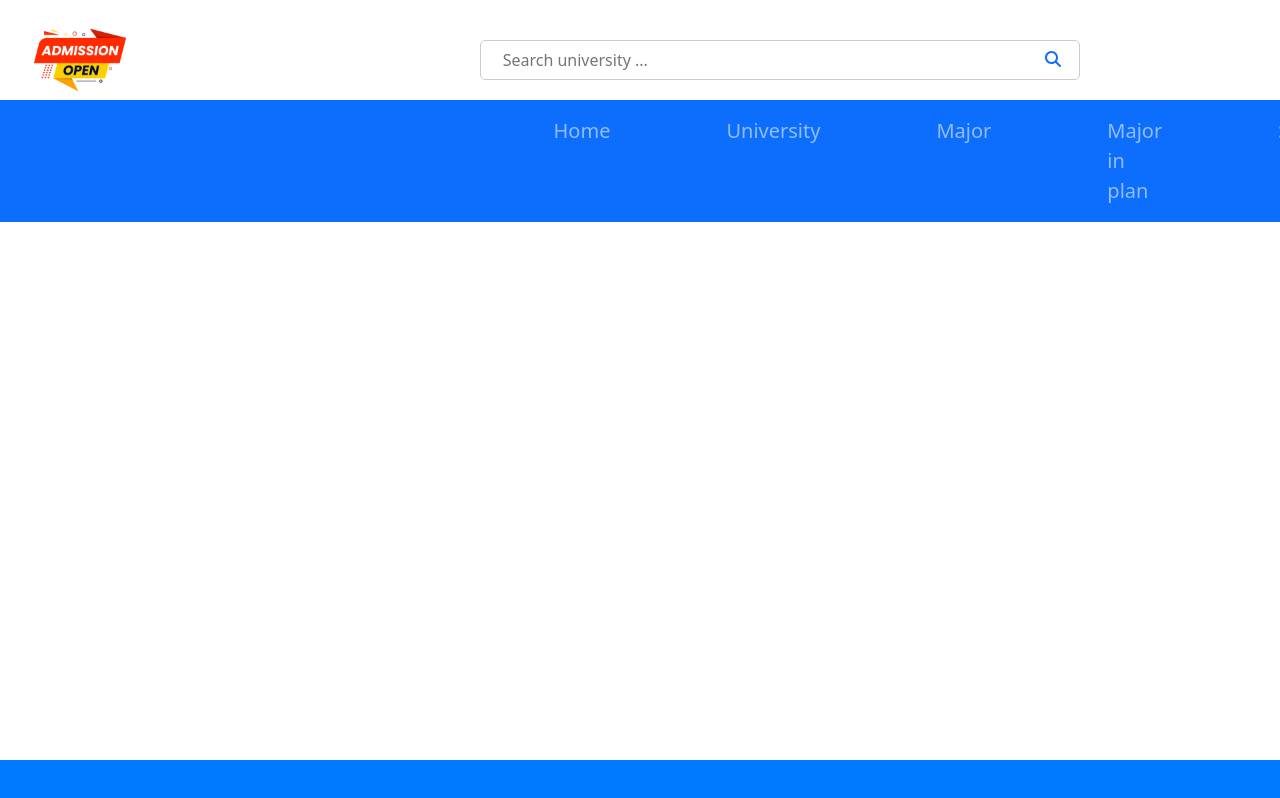
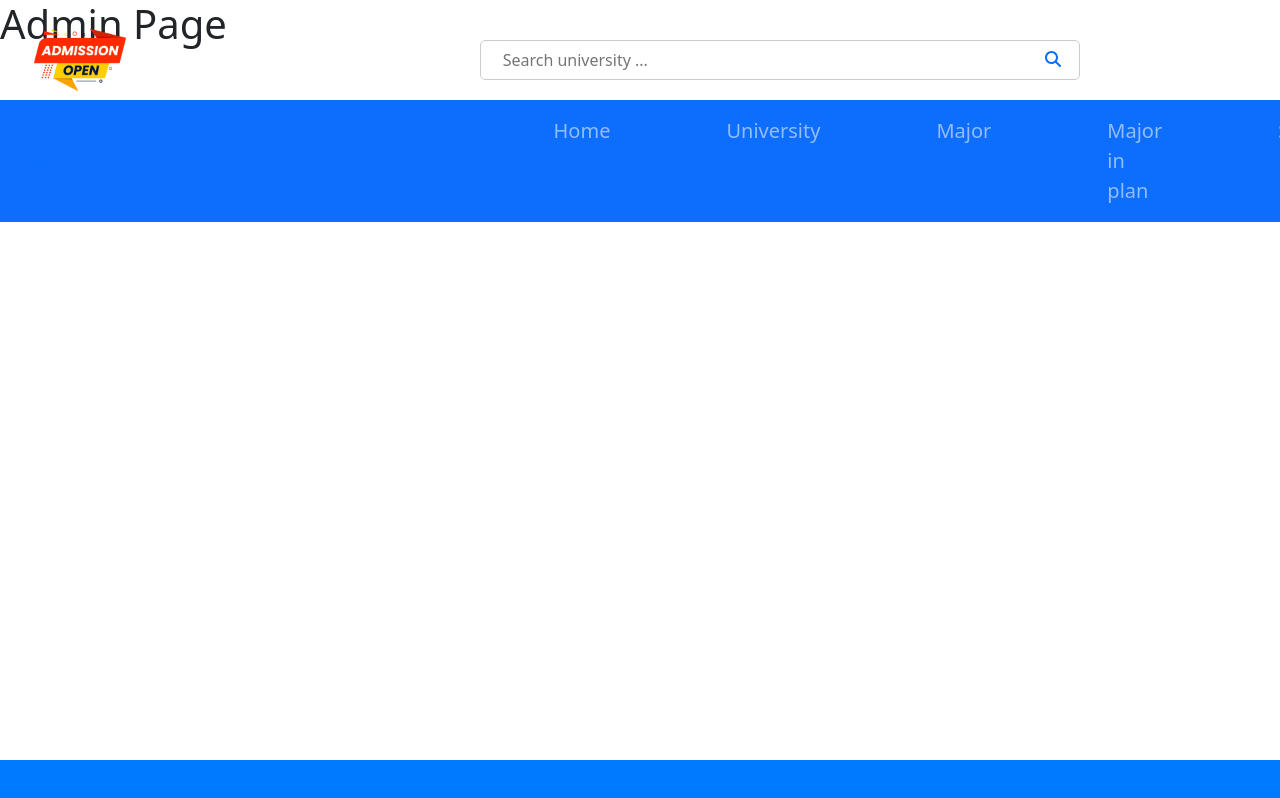
Before and after one commit to duyhuynhnguyentuan/UniversityAdmission_Client, a React (Create React App) app: page /admin in a window 1280 px wide. Built offline with nearby package versions, Linux system fonts and the light colour scheme.

Commit message:
Update authen

```diff
--- a/src/App.tsx
+++ b/src/App.tsx
@@ -12,6 +12,7 @@ import Major from './Pages/Major/Major';
 import Universitys from './Pages/HighSchool/Universitys';
 import 'bootstrap/dist/css/bootstrap.min.css';
 import Footer from './Home/Footer/Footer';
+import AdminPage from './components/AdminPage';
 
 
 function App() {
@@ -19,6 +20,7 @@ function App() {
     <Router>
       <Header />
       <Routes>
+      <Route path="/admin" element={<AdminPage />} />
         <Route path="/login" element={<LoginPage />} />
         <Route path="/register" element={<RegisterPage />} />
         <Route path="/profile" element={<ProfilePage />} />
--- /dev/null
+++ b/src/components/AdminPage.tsx
@@ -0,0 +1,9 @@
+const AdminPage = () => {
+  return (
+    <div>
+      <h1>Admin Page</h1>
+    </div>
+  );
+}
+
+export default AdminPage;
--- a/src/components/LoginPage.tsx
+++ b/src/components/LoginPage.tsx
@@ -25,9 +25,15 @@ const LoginPage: React.FC = () => {
       console.log("check login", response.data.token);
 
       if (response.status === 200 && response.data.token) {
+        if(response.data.role === 'admin'){
         setErrorMessage('');
         localStorage.setItem('token', response.data.token);
+        window.location.href = '/admin';
+        }else{
+          setErrorMessage('');
+        localStorage.setItem('token', response.data.token);
         window.location.href = '/home';
+        }
       } else {
         setErrorMessage('Invalid email or password');
       }
--- a/src/components/RegisterPage.tsx
+++ b/src/components/RegisterPage.tsx
@@ -20,7 +20,6 @@ const RegisterPage: React.FC = () => {
       alert('All fields are required');
       return;
     }
-
     if (password !== confirmPassword) {
       alert('Passwords do not match');
       return;
@@ -38,10 +37,10 @@ const RegisterPage: React.FC = () => {
       });
 
       // Check if the registration was successful based on the response
-      if (!response.data.error) {
+      if (response.status === 200) {
         setErrorMessage('');
         window.location.href = '/login';
-      } else {
+      } else if (response.data.error === 'User with this email already exists'){
         setErrorMessage(response.data.error); // Display any error message returned by the API
       }
     } catch (error) {
```
